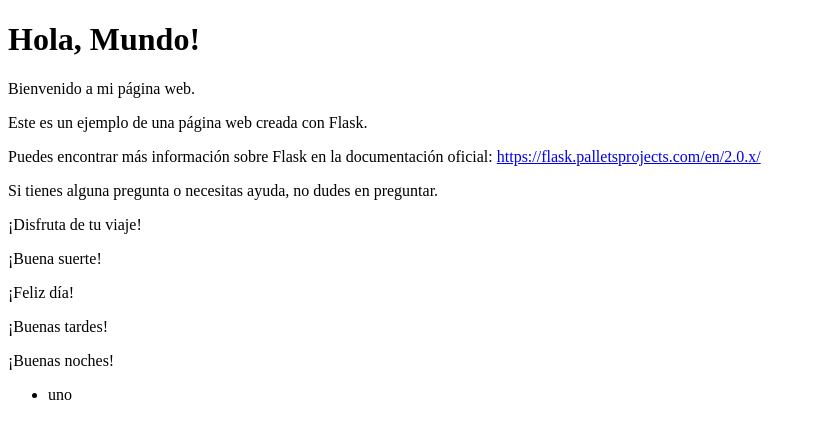
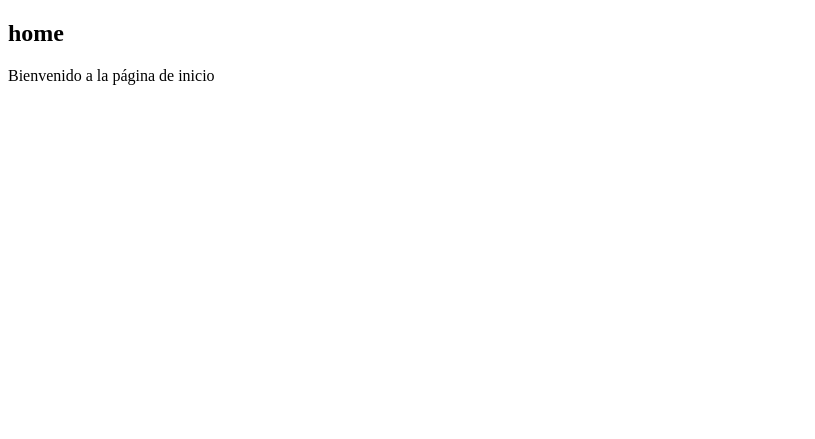
Before and after one commit to RonaldJZC/api-20v-flask, a Flask app: page /home in a window 1280 px wide. Shown: the top 439 px of the page, without its empty margins (0-815 px from the left). Run offline with Flask 3, Linux system fonts and the light colour scheme.

Commit message:
adding, about, home

```diff
--- a/main.py
+++ b/main.py
@@ -1,15 +1,32 @@
 from flask import Flask, render_template
+import sqlite3
 
+# crear una conexión a la base de datos
+def get_db_connection():
+    connection = sqlite3.connect("database.db")
+    return connection
+
+# crear una función para insertar datos en la base de datos
 app = Flask(__name__)
 
+# crear una ruta para la página de inicio
 @app.route("/", methods=["GET"]) # requiere GET, que es la método de solicitud
-def hello_world():
-    return "<p>Hello, World!</p>"
+def index():
+    name_page = "blog"
+    return render_template("index.html", name_page=name_page)
 
+# crear una ruta para la página de home
 @app.route("/home", methods=["GET"])
 def home():
-    numero_1 = "uno"
-    return render_template("index.html", numero_1=numero_1)
+    name_page = "home"
+    return render_template("home.html", name_page=name_page)
 
+# crear una ruta para la página de contacto
+@app.route("/about", methods=["GET"]) # requiere GET, que es la método de solicitud
+def about():
+    name_page = "about"
+    return render_template("about.html", name_page=name_page)
+
+# ejecutar la aplicación
 if __name__ == "__main__":
     app.run(debug=True)
--- /dev/null
+++ b/templates/base.html
@@ -0,0 +1,13 @@
+<!DOCTYPE html>
+<html lang="en">
+<head>
+    <meta charset="UTF-8">
+    <meta name="viewport" content="width=device-width, initial-scale=1.0">
+    <title>{% block title %}Mi Aplicación{% endblock %}</title>
+</head>
+<body>
+        {% block content %}
+
+        {% endblock %}
+</body>
+</html>
--- /dev/null
+++ b/templates/home.html
@@ -0,0 +1,8 @@
+{% extends "base.html" %}
+
+{% block title %}Home{% endblock %}
+
+{% block content %}
+    <h2>{{ name_page }}</h2>
+    <p>Bienvenido a la página de inicio</p>
+{% endblock %}
--- a/templates/index.html
+++ b/templates/index.html
@@ -1,23 +1,8 @@
-<!DOCTYPE html>
-<html lang="en">
-<head>
-    <meta charset="UTF-8">
-    <meta name="viewport" content="width=device-width, initial-scale=1.0">
-    <title>Document</title>
-</head>
-<body>
-    <h1>Hola, Mundo!</h1>
-    <p>Bienvenido a mi página web.</p>
-    <p>Este es un ejemplo de una página web creada con Flask.</p>
-    <p>Puedes encontrar más información sobre Flask en la documentación oficial: <a href="https://flask.palletsprojects.com/en/2.0.x/">https://flask.palletsprojects.com/en/2.0.x/</a></p>
-    <p>Si tienes alguna pregunta o necesitas ayuda, no dudes en preguntar.</p>
-    <p>¡Disfruta de tu viaje!</p>
-    <p>¡Buena suerte!</p>
-    <p>¡Feliz día!</p>
-    <p>¡Buenas tardes!</p>
-    <p>¡Buenas noches!</p>
-    <ul>
-        <li>{{ numero_1 }}</li>
-    </ul>
-</body>
-</html>
+{% extends "base.html" %}
+
+{% block title %}Página de Inicio{% endblock %}
+
+{% block content %}
+    <h2>Esta es la página de {{ name_page }}</h2>
+    <p>Hola, causa! Bienvenido a la aplicación 😎</p>
+{% endblock %}
```
Also changed, not shown: templates/about.html (added, +8 -0 lines), 1 other file.
